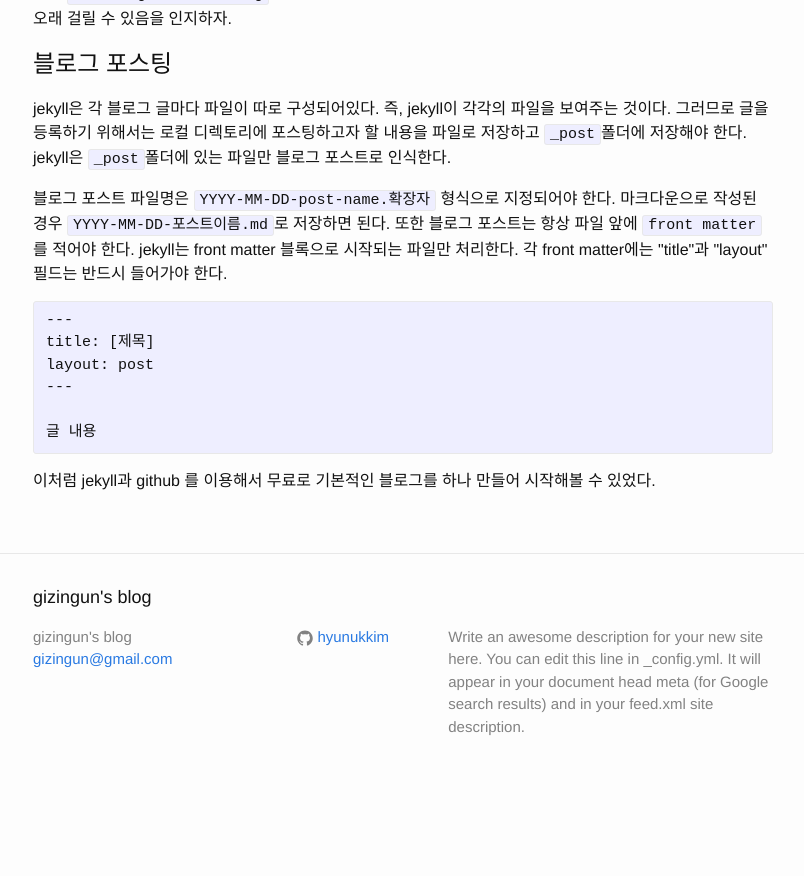
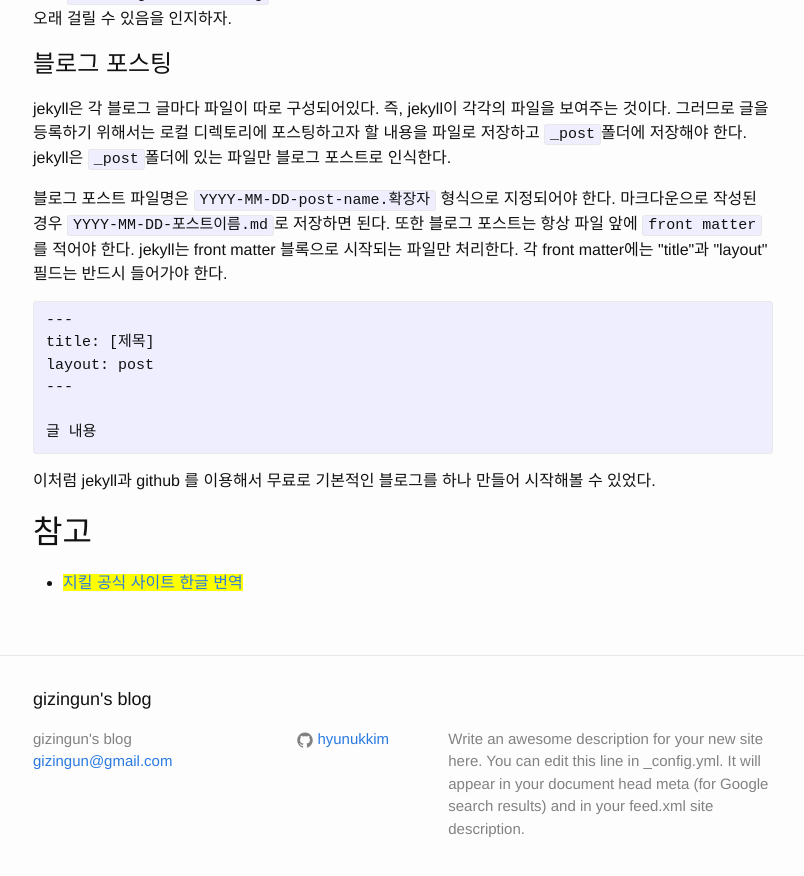
Before and after one commit to HyunukKim/blog, a Jekyll site: the page built from _posts/2016-01-10-jekyll-with-github.md, in a window 1280 px wide and 900 px high, scrolled down 999 px. Shown: the top 876 px of the window, without its empty margins (237-1041 px from the left). Built offline with Jekyll 4.4.1, drawn with Linux system fonts in a browser that asks for light colours; before the commit the page ends 1797 px from its top, so only the background shows below that.

Commit message:
* baseUrl 제거

```diff
--- a/_config.yml
+++ b/_config.yml
@@ -13,7 +13,7 @@
   Write an awesome description for your new site here. You can edit this
   line in _config.yml. It will appear in your document head meta (for
   Google search results) and in your feed.xml site description.
-baseurl: "/blog" # the subpath of your site, e.g. /blog
+baseurl: "" # the subpath of your site, e.g. /blog
 url: "http://hyunukkim.github.io/blog" # the base hostname & protocol for your site
 author: gizingun
 github_username:  hyunukkim
--- a/_posts/2016-01-10-jekyll-with-github.md
+++ b/_posts/2016-01-10-jekyll-with-github.md
@@ -1,6 +1,8 @@
 ---
 layout: post
 title: jekyll+github로 블로그 시작하기
+description: "jekyll을 통해 블로그를 만들고 github page에 호스팅하는 방법을 설명"
+tags: [blog, gitgub, jekyll]
 ---
 <html>
 <head>
@@ -47,5 +49,9 @@
 글 내용
 </code></pre></div>
 <p>이처럼 jekyll과 github 를 이용해서 무료로 기본적인 블로그를 하나 만들어 시작해볼 수 있었다.</p>
+<h2>참고</h2>
+<ul>
+	<li><mark><a href="http://svperstarz.github.io/jekyll-docs-ko/">지킬 공식 사이트 한글 번역</a></mark></li>
+</ul>
 </body>
 </html>
```
